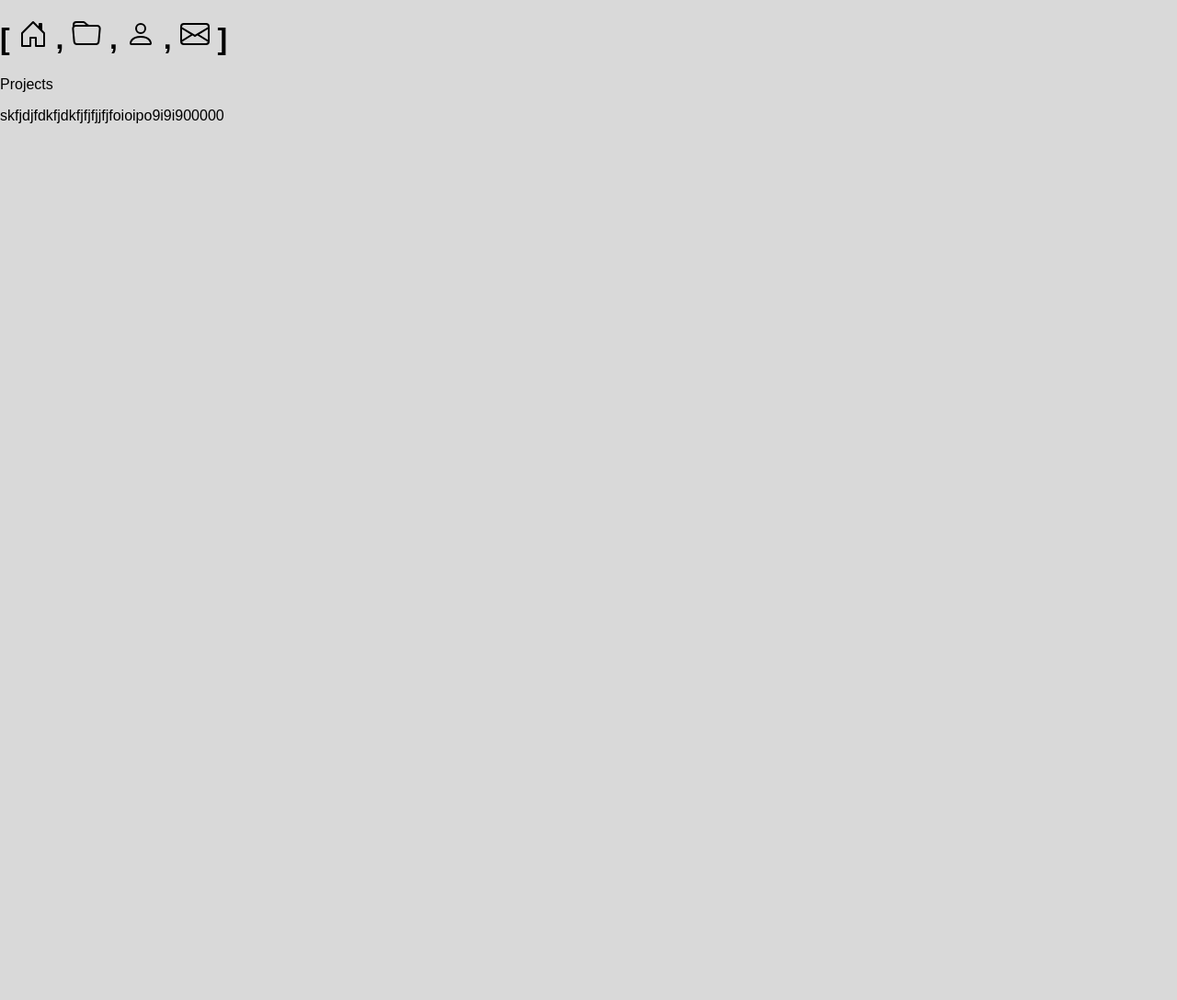
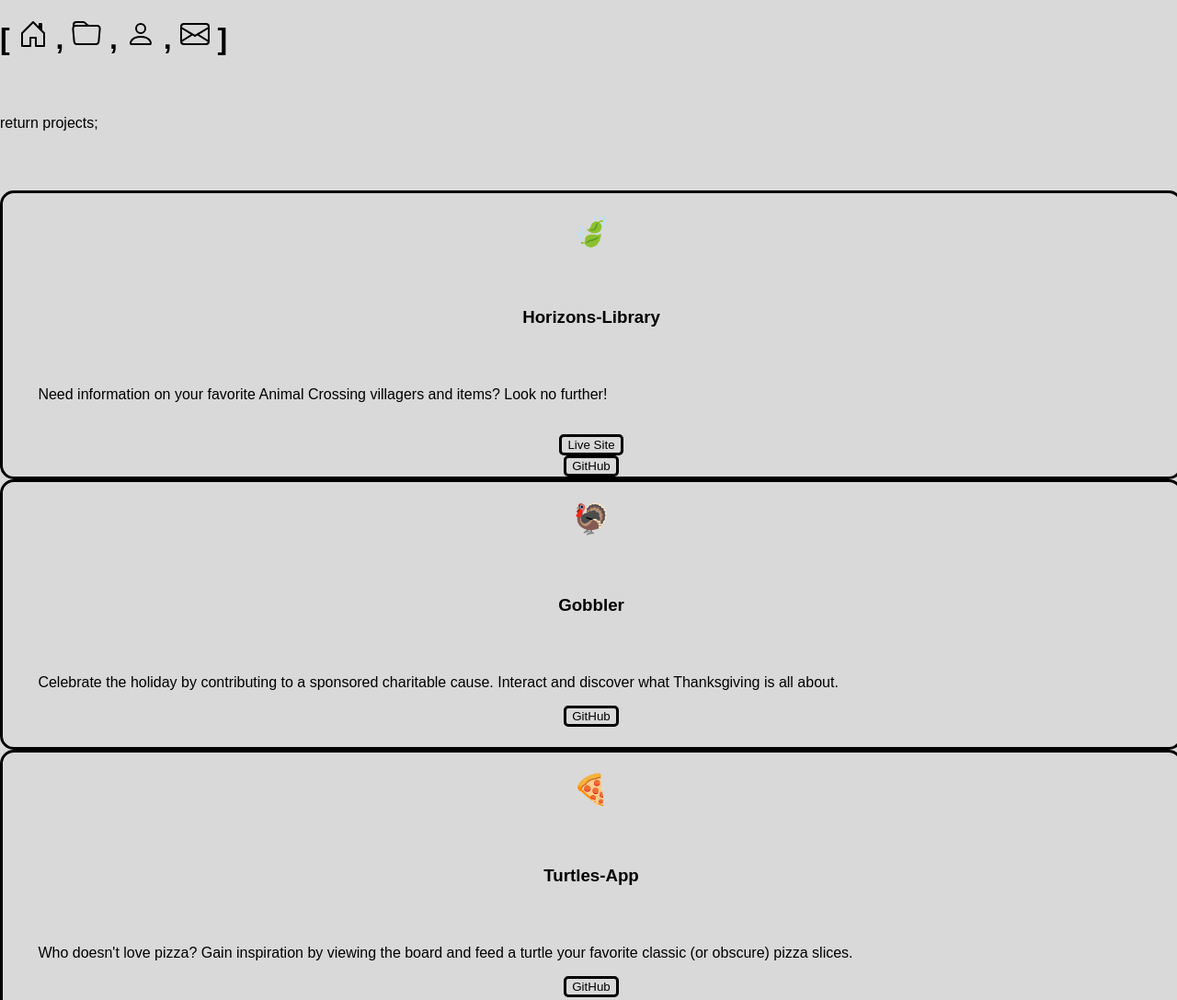
Before and after one commit to georuiz817/portfolio-2.0, a Gatsby site: page /projects in a window 1280 px wide. Shown: the top 1087 px of the page at 92% size. Before the commit the page ends 800 px from the top, so only its background shows below. Built offline with nearby package versions, Linux system fonts and the light colour scheme; Gatsby itself is replaced by a stand-in of ours.

Commit message:
projects page done, moving to abot

```diff
--- a/src/components/layout.css
+++ b/src/components/layout.css
@@ -4,6 +4,7 @@ html {
   -webkit-text-size-adjust: 100%;
   background-color: #d9d9d9;
 }
+
 body {
   margin: 0;
   -webkit-font-smoothing: antialiased;
@@ -16,13 +17,11 @@ body {
   background-color: #d9d9d9;
 }
 
-.app .jumbo {
+.app .jumbo,
+.MiniNav,
+.projects,
+.about {
   background-color: #d9d9d9;
-}
-
-.MiniNav {
-  background-color: #d9d9d9;
-  margin-bottom: 0;
 }
 
 #button-tooltip > .tooltip-inner {
@@ -30,33 +29,31 @@ body {
   color: black;
 }
 
-.MiniNav a {
-  text-decoration: none;
-  color: black;
-}
-
-.MiniNav a:hover{
-  color: black;
-  text-decoration: none;
-}
-
+.MiniNav a,
+.MiniNav a:hover,
 .app a:hover {
   text-decoration: none;
   color: black;
 }
 
-.nav-array {
-  color: black;
-}
-
+.nav-array,
 .nav-array:hover {
   color: black;
 }
 
-.projects{
+.my-card {
   background-color: #d9d9d9;
+  min-height: 18rem;
+  border: solid medium black;
+  border-radius: 15px;
+  width: 100%;
 }
 
+.project-button{
+  background-color:  #d9d9d9;
+  border: solid medium black;
+  border-radius: 5px;
+}
 
 @media only screen and (max-width: 480px) {
   html {
--- a/src/components/miniNav.js
+++ b/src/components/miniNav.js
@@ -60,7 +60,7 @@ const MiniNav = () => {
           </OverlayTrigger>
         </Link>{" "}
         ,{" "}
-        <Link className="nav-array" to="/">
+        <Link className="nav-array" to="/about">
           <OverlayTrigger
             placement="bottom"
             delay={{ show: 250, hide: 400 }}
--- a/src/pages/index.js
+++ b/src/pages/index.js
@@ -16,9 +16,9 @@ const IndexPage = () => (
           <Typical
             className="display-3"
             steps={[
-              "console.log('Hello, World')",
+              "console.log('Hello, World');",
               2000,
-              "console.log('...I'm George')",
+              "console.log('...I'm George');",
             ]}
           />
         </Jumbotron>
--- a/src/pages/projects.js
+++ b/src/pages/projects.js
@@ -1,15 +1,82 @@
 import React from "react"
 import Layout from "../components/layout"
 import SEO from "../components/seo"
-import MiniNav from '../components/miniNav.js';
+import MiniNav from "../components/miniNav.js"
+import { Container, Col, Row } from "react-bootstrap"
+import Typical from "react-typical"
+
+let projectArray = [
+  {
+    name: "Horizons-Library",
+    icon: "🍃",
+    description:
+      "Need information on your favorite Animal Crossing villagers and items? Look no further!",
+    site: "http://horizons-library.herokuapp.com/",
+    gitHub: "https://github.com/georuiz817/Horizons-Library",
+  },
+  {
+    name: "Gobbler",
+    icon: "🦃",
+    description:
+      "Celebrate the holiday by contributing to a sponsored charitable cause. Interact and discover what Thanksgiving is all about.",
+    gitHub: "https://github.com/georuiz817/Gobbler",
+  },
+
+  {
+    name: "Turtles-App",
+    icon: "🍕",
+    description:
+      "Who doesn't love pizza? Gain inspiration by viewing the board and feed a turtle your favorite classic (or obscure) pizza slices.",
+    gitHub: "https://github.com/georuiz817/turtles-app-",
+  },
+]
+
+const projectsLoops = projectArray.map(p => (
+  <Col>
+    <div className="my-card">
+      <div>
+        <h1 style={{ textAlign: "center" }} className="display-3">
+          {p.icon}
+        </h1>
+        <h3 style={{ textAlign: "center", margin: "5%" }}>{p.name}</h3>
+        <p style={{ paddingLeft: "3%" }}>{p.description}</p>
+        {p.site != null ? (
+          <div>
+            <br></br>
+            <Row>
+              <Col style={{ textAlign: "center" }}>
+                <a href={p.site}>
+                  <button className="project-button">Live Site</button>
+                </a>
+              </Col>
+              <Col style={{ textAlign: "center" }}>
+                <a href={p.gitHub}>
+                  <button className="project-button">GitHub</button>
+                </a>
+              </Col>
+            </Row>
+          </div>
+        ) : (
+          <div style={{ textAlign: "center" }}>
+            <a href={p.gitHub}>
+              <button className="project-button">GitHub</button>
+            </a>
+          </div>
+        )}
+      </div>
+    </div>
+  </Col>
+))
 
 const Projects = () => (
   <Layout>
     <SEO title="Projects" />
-    <div className='projects'>
-    <MiniNav/>
-    <p>Projects</p>
-    <p>skfjdjfdkfjdkfjfjfjjfjfoioipo9i9i900000</p>
+    <div className="projects">
+      <MiniNav />
+      <Container style={{ marginTop: "5%" }}>
+        <Typical className="display-3" steps={["return projects;"]} />
+        <Row style={{ marginTop: "5%" }}>{projectsLoops}</Row>
+      </Container>
     </div>
   </Layout>
 )
```
Also changed, not shown: src/pages/about.js (added, +20 -0 lines).
